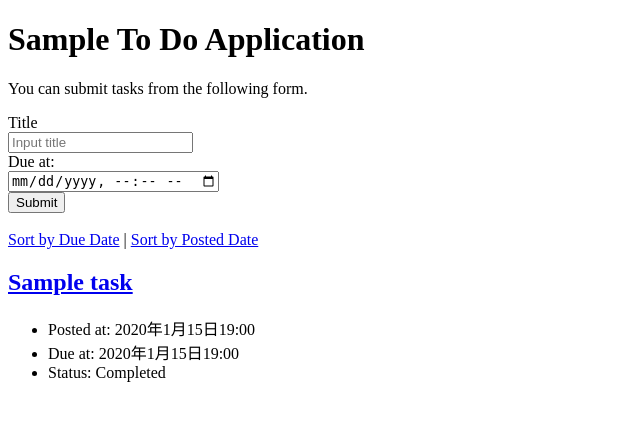
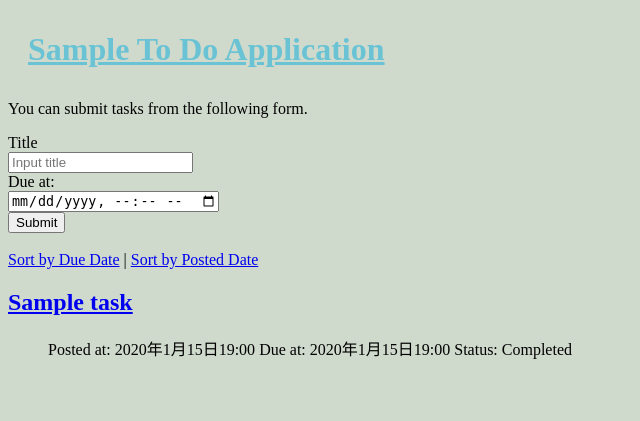
Before and after one commit to ibuki973/django-test-exercise, a Django app: page / in a window 1280 px wide. Shown: the top 421 px of the page, without its empty margins (0-640 px from the left). Run offline with Django 5.2, Linux system fonts and the light colour scheme; tables that the repository leaves empty hold one stand-in row (values such as "Sample post").

Commit message:
indexのhtmlを追加

```diff
--- /dev/null
+++ b/static/todo/index.css
@@ -0,0 +1,14 @@
+h1{
+   color : #68c3d5fd;
+   text-decoration: underline;
+   padding: 10px 20px 10px 20px
+}
+
+body{
+    background-color: #cfdacc;
+}
+
+li{
+    display: inline-block;
+    text-align : center;
+}
--- a/todo/templates/todo/index.html
+++ b/todo/templates/todo/index.html
@@ -6,6 +6,7 @@
     <title>To Do Application</title>
     <meta charset="UTF-8">
     <meta name="author" content="INIAD">
+    <link href="{% static 'todo/index.css' %}" rel="stylesheet">
   </head>
 
   <body>
```
